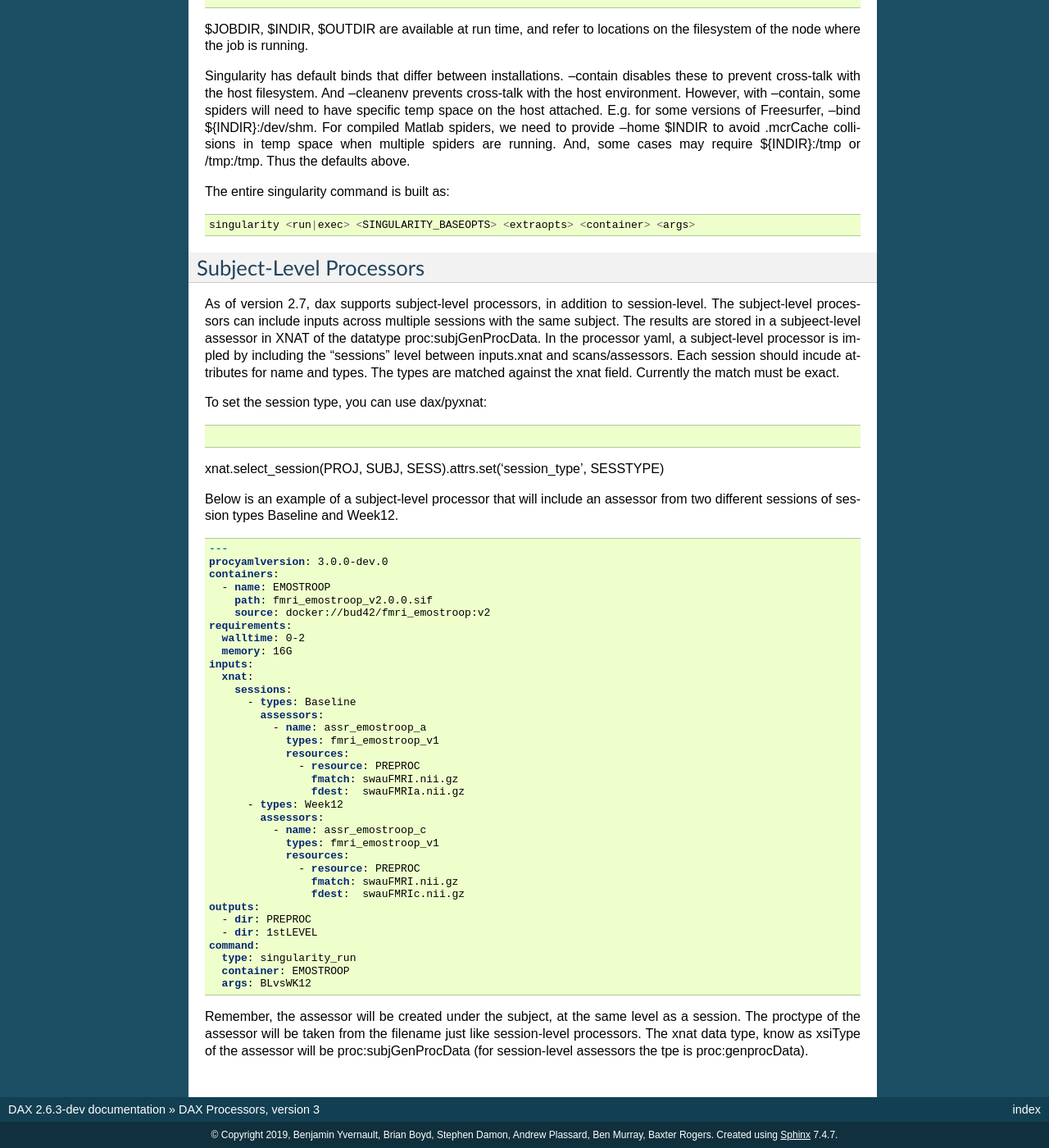
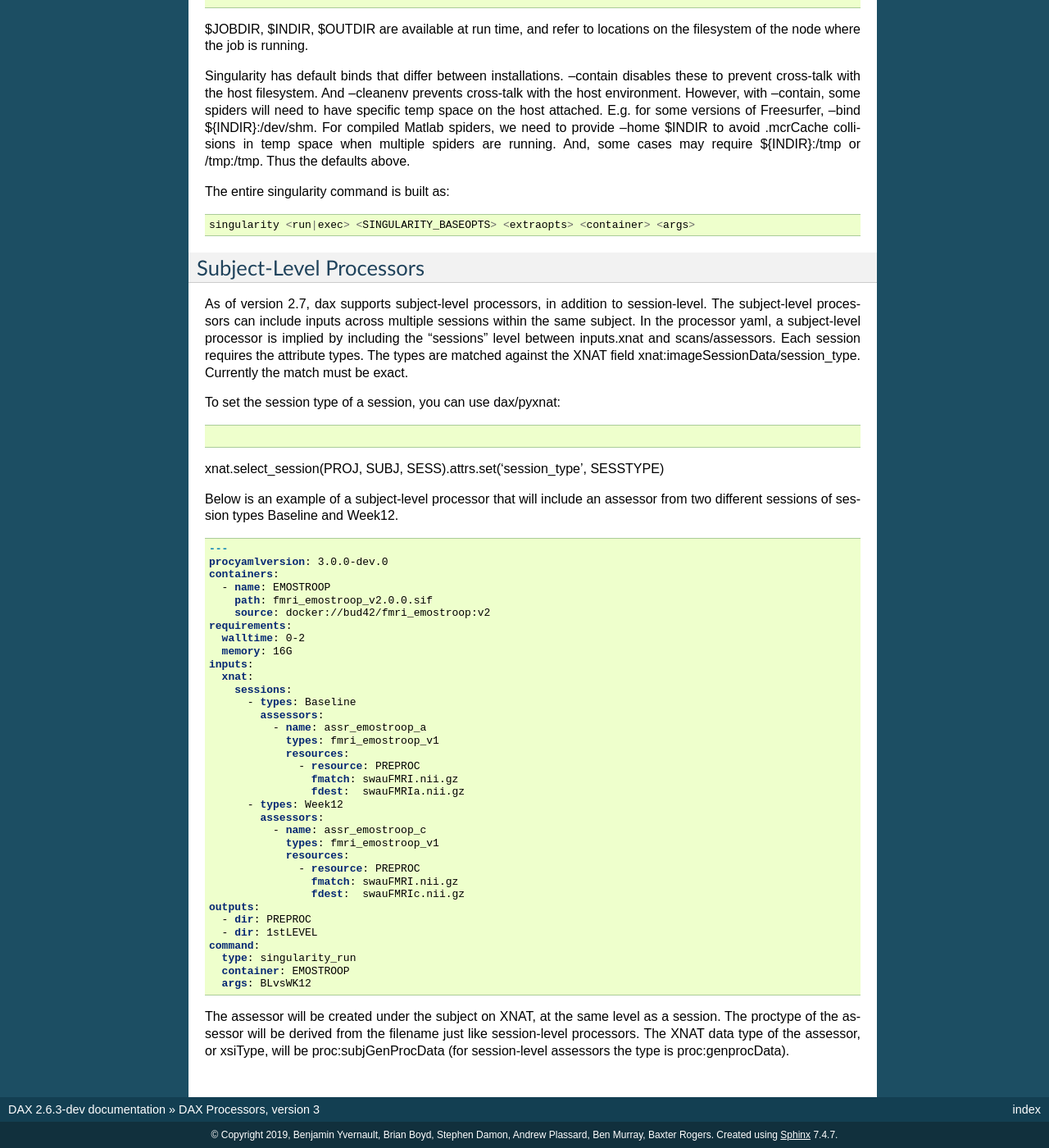
Before and after one commit to VUIIS/dax, a Sphinx documentation site: the page built from docs/processors_v3.rst, in a window 1280 px wide and 1400 px high, scrolled down 4698 px. Shown: the whole window at 82% size. Built offline with Sphinx 7.4.7, drawn with Linux system fonts in a browser that asks for light colours.

Commit message:
fix some typos

```diff
--- a/docs/processors_v3.rst
+++ b/docs/processors_v3.rst
@@ -240,14 +240,13 @@ Subject-Level Processors
 ---------------------------
 
 As of version 2.7, dax supports subject-level processors, in addition to session-level. The subject-level
-processors can include inputs across multiple sessions with the same subject. The results are stored in
-a subjeect-level assessor in XNAT of the datatype proc:subjGenProcData. In the processor yaml, a subject-level processor is
-impled by including the "sessions" level between inputs.xnat and scans/assessors. Each session should incude attributes
-for name and types. The types are matched against the xnat field. Currently the match must be exact.
+processors can include inputs across multiple sessions within the same subject. In the processor yaml, a subject-level processor is
+implied by including the "sessions" level between inputs.xnat and scans/assessors. Each session requires the attribute types.
+The types are matched against the XNAT field xnat:imageSessionData/session_type. Currently the match must be exact.
 
-To set the session type, you can use dax/pyxnat:
+To set the session type of a session, you can use dax/pyxnat:
 
-.. code-block:: python3
+.. code-block:: python
 
 xnat.select_session(PROJ, SUBJ, SESS).attrs.set('session_type', SESSTYPE)
 
@@ -294,5 +293,5 @@ Below is an example of a subject-level processor that will include an assessor f
       args: BLvsWK12
 
 
-Remember, the assessor will be created under the subject, at the same level as a session. The proctype of the assessor will be taken from the filename just like
-session-level processors. The xnat data type, know as xsiType of the assessor will be proc:subjGenProcData (for session-level assessors the tpe is proc:genprocData).
+The assessor will be created under the subject on XNAT, at the same level as a session. The proctype of the assessor will be derived from the filename just like
+session-level processors. The XNAT data type of the assessor, or xsiType, will be proc:subjGenProcData (for session-level assessors the type is proc:genprocData).
```
